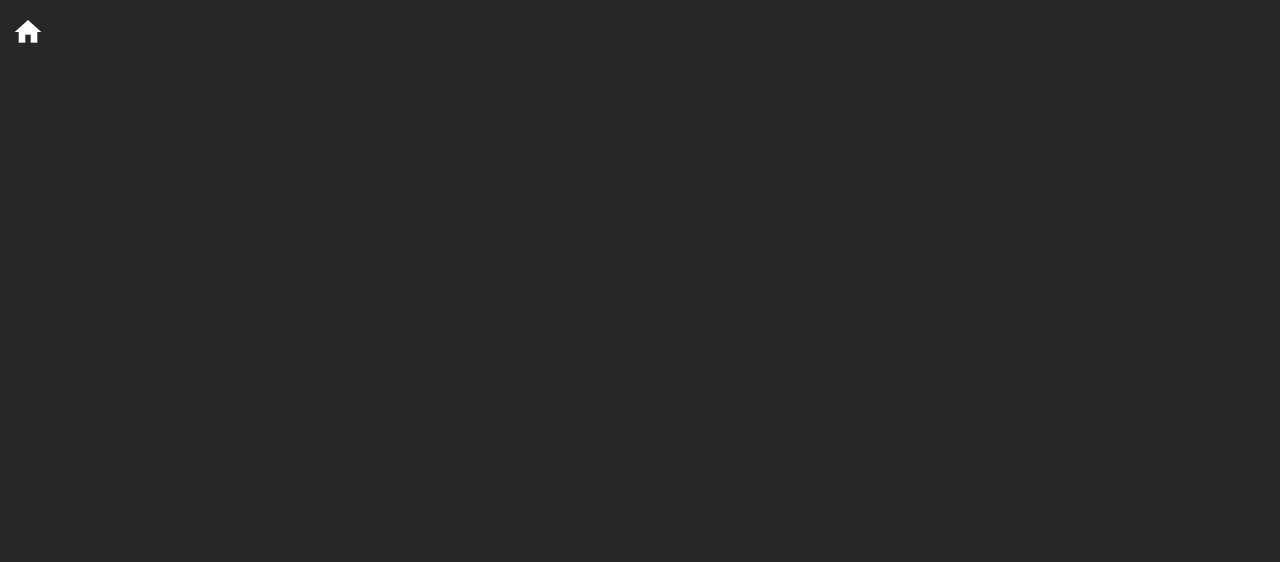
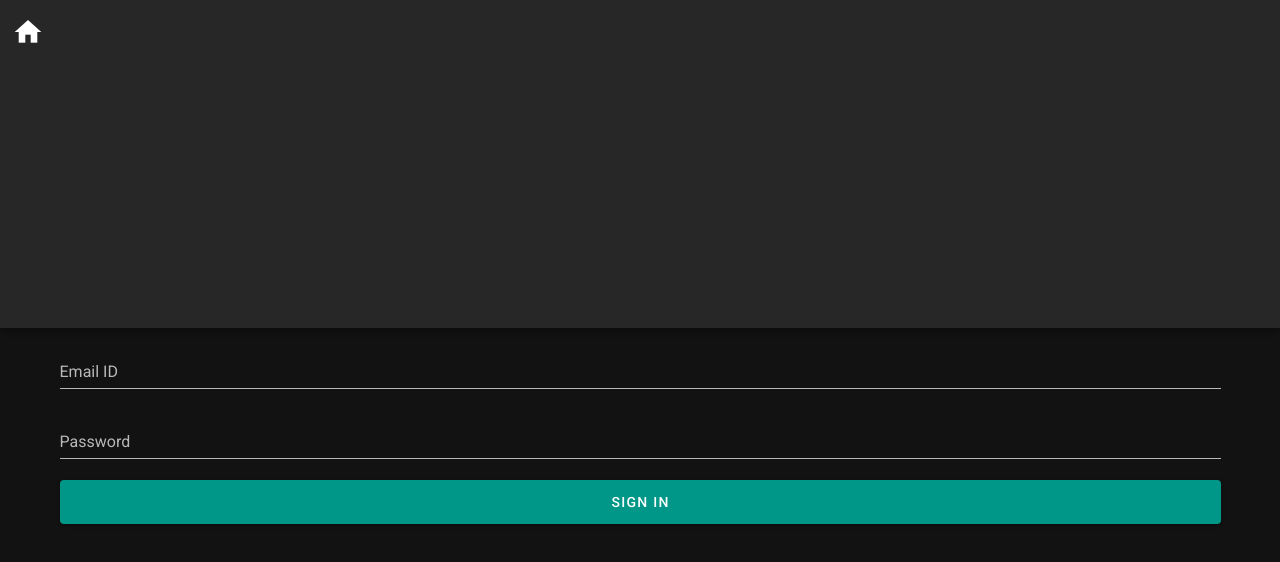
Before and after one commit to sajithnst/bgv, a Nuxt app in the folder ui/: page /signin in a window 1280 px wide. Shown: the top 562 px of the page. Built offline with nearby package versions, Linux system fonts and the light colour scheme.

Commit message:
changes in the test.py

```diff
--- a/ui/pages/signin.vue
+++ b/ui/pages/signin.vue
@@ -3,5 +3,34 @@
         <v-app-bar>
             <v-btn icon ><v-icon size="32">mdi-home</v-icon></v-btn>
         </v-app-bar>
+        <v-main>
+            <v-container>
+                <v-form>
+                    <v-col>
+                        <v-row>
+                            <v-text-field label="Email ID"></v-text-field>
+                        </v-row>
+                        <v-row>
+                            <v-text-field label="Password"></v-text-field>
+                        </v-row>
+                        <v-row>
+                            <v-btn large block color="teal" @click="signin()"> Sign In</v-btn>
+                        </v-row>
+                    </v-col>
+                </v-form>
+            </v-container>
+        </v-main>
     </v-app>
 </template>
+<script>
+export default{
+    name : 'signinpage',
+    data: () =>({
+        signin : {
+            username : '',
+            password : '',
+
+        }
+    }),
+}
+</script>
```
